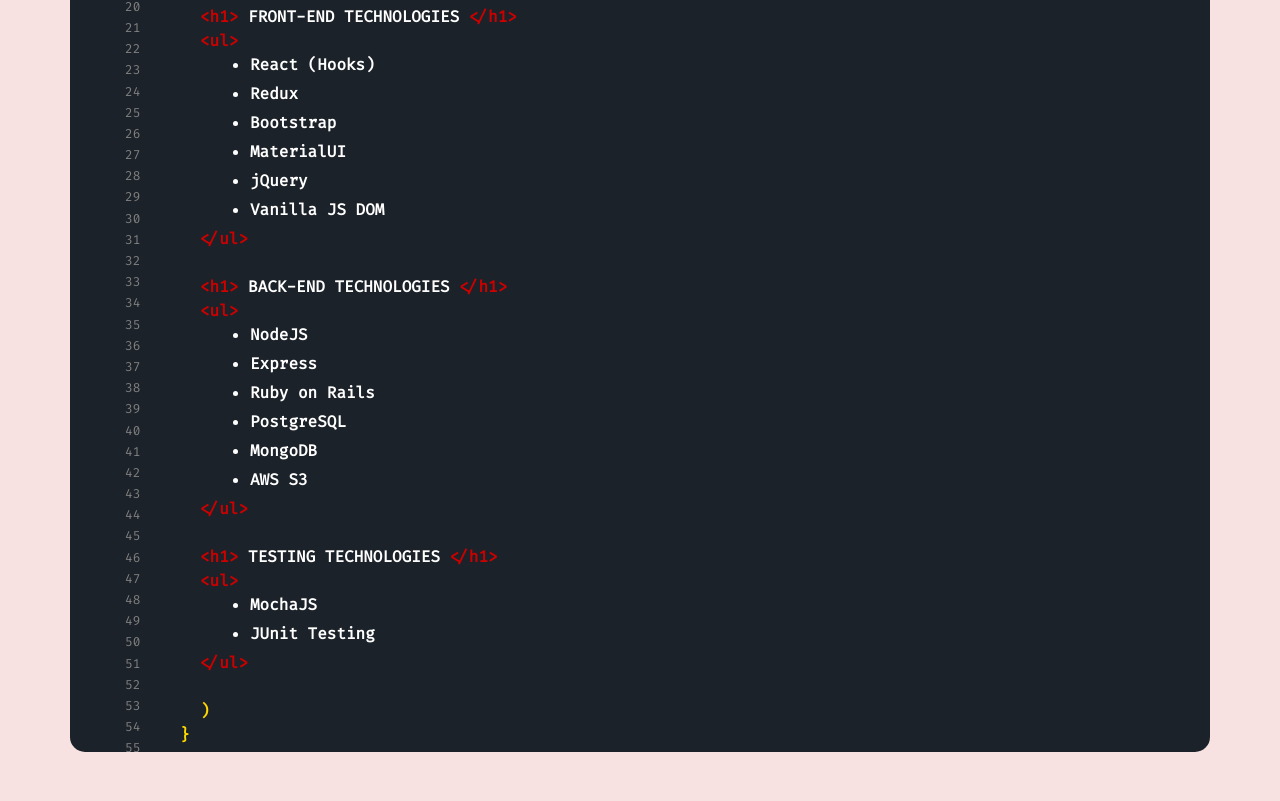
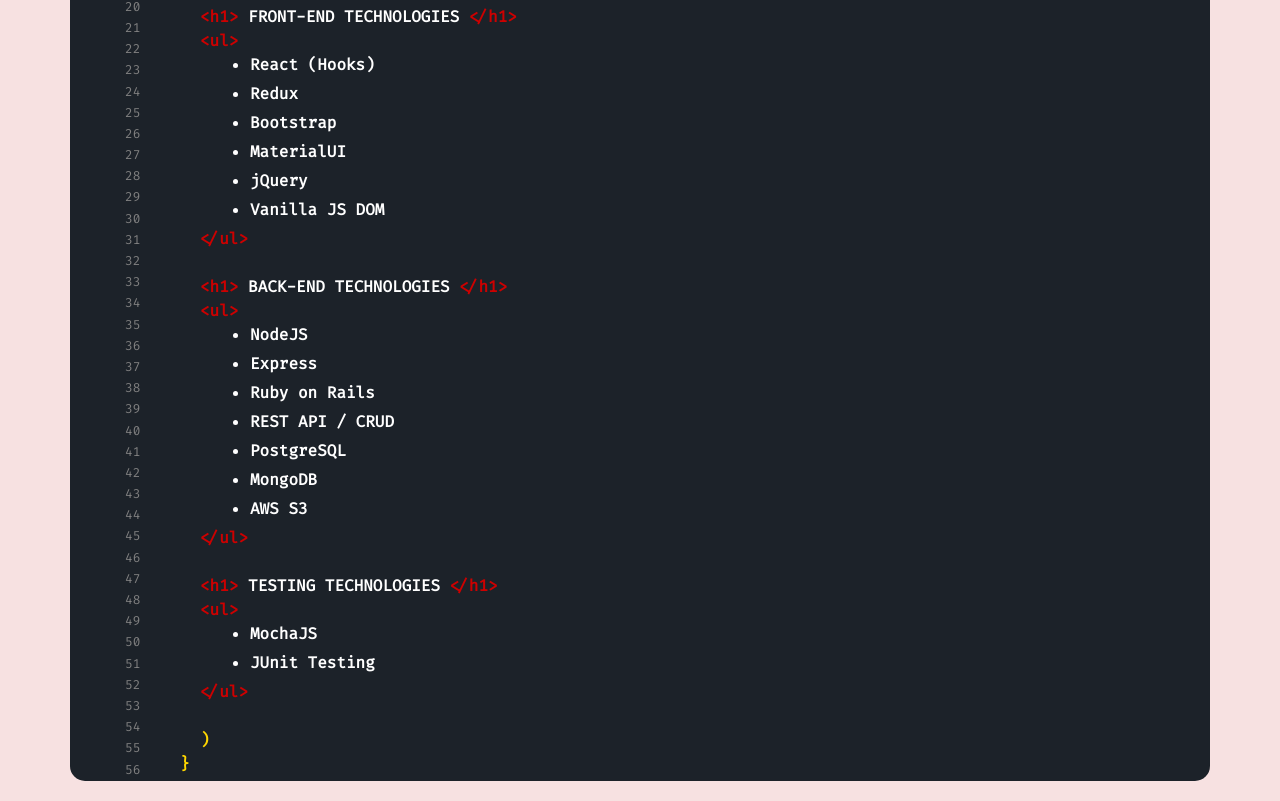
Before and after one commit to anthonyycku/anthonyycku.github.io, a React (Create React App) app: page /skills in a window 1280 px wide. Shown: the part 513-1314 px from the top of the page. Before the commit the page ends 1285 px from the top, so only its background shows below. Built offline with nearby package versions, Linux system fonts and the light colour scheme.

Commit message:
updated skills

```diff
--- a/src/components/pages/Skills.js
+++ b/src/components/pages/Skills.js
@@ -67,6 +67,7 @@
             <li>NodeJS</li>
             <li>Express</li>
             <li>Ruby on Rails</li>
+            <li>REST API / CRUD</li>
             <li>PostgreSQL</li>
             <li>MongoDB</li>
             <li>AWS S3</li>
```
